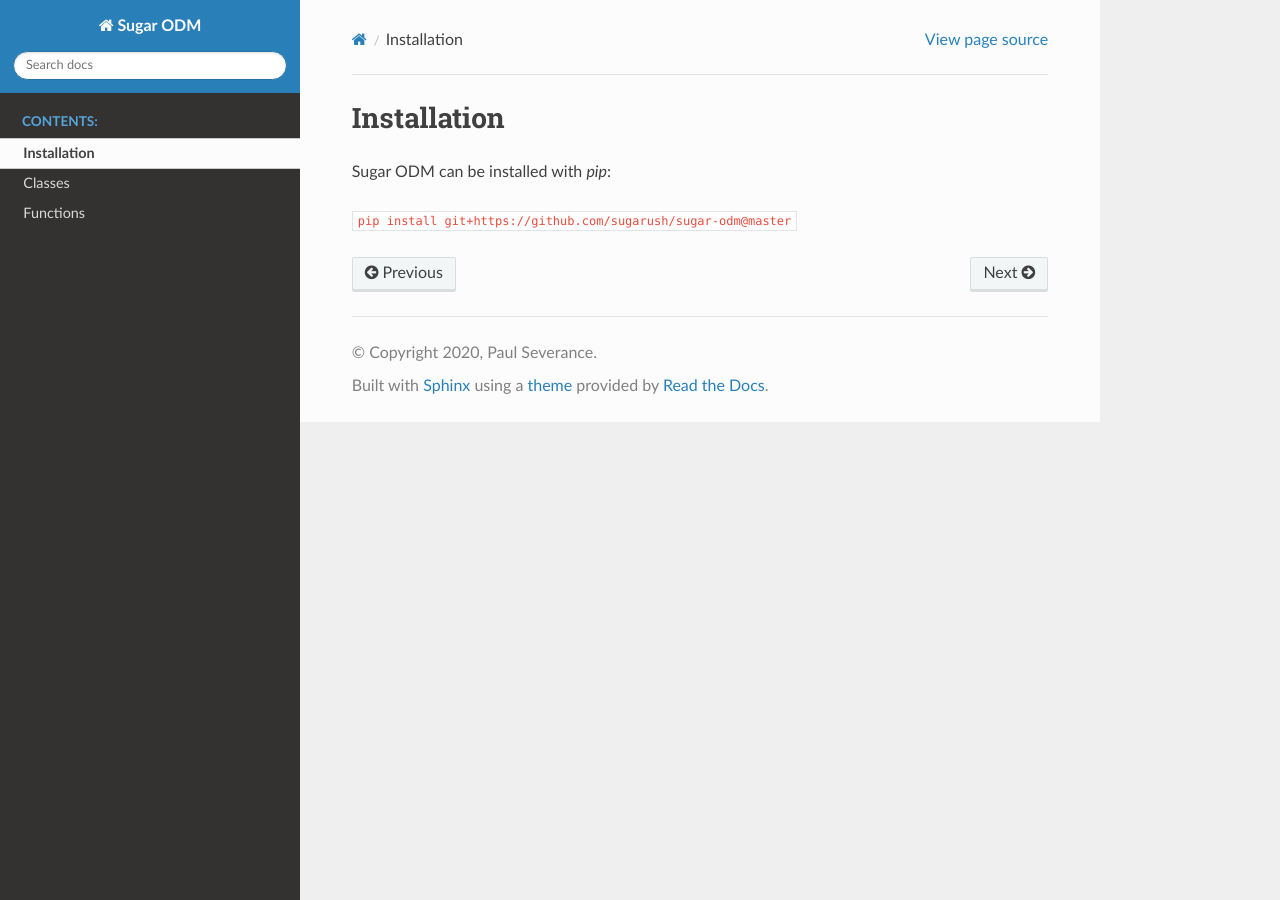
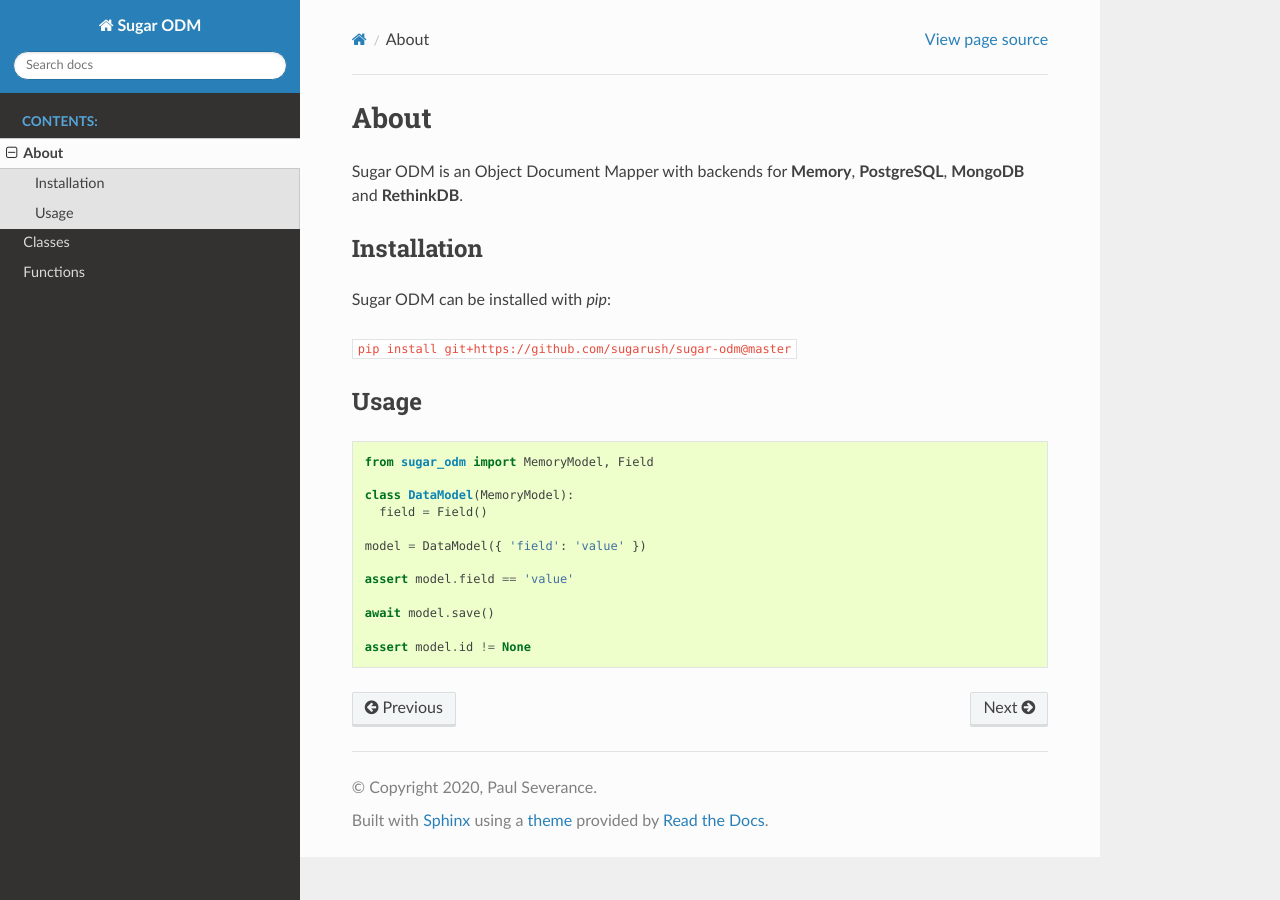
Before and after one commit to sugarush/fire-odm, a Sphinx documentation site: the page built from docs/content/basics.rst, in a window 1280 px wide. Built offline with Sphinx 7.4.7 and the Read the Docs theme 2.0.0, drawn with Linux system fonts in a browser that asks for light colours.

Commit message:
update documentation

```diff
--- a/docs/content/basics.rst
+++ b/docs/content/basics.rst
@@ -1,6 +1,30 @@
+About
+=====
+
+Sugar ODM is an Object Document Mapper with backends for **Memory**,
+**PostgreSQL**, **MongoDB** and **RethinkDB**.
+
 Installation
-============
+------------
 
 Sugar ODM can be installed with `pip`:
 
 ``pip install git+https://github.com/sugarush/sugar-odm@master``
+
+Usage
+-----
+
+.. code-block:: python
+
+  from sugar_odm import MemoryModel, Field
+
+  class DataModel(MemoryModel):
+    field = Field()
+
+  model = DataModel({ 'field': 'value' })
+
+  assert model.field == 'value'
+
+  await model.save()
+
+  assert model.id != None
```
